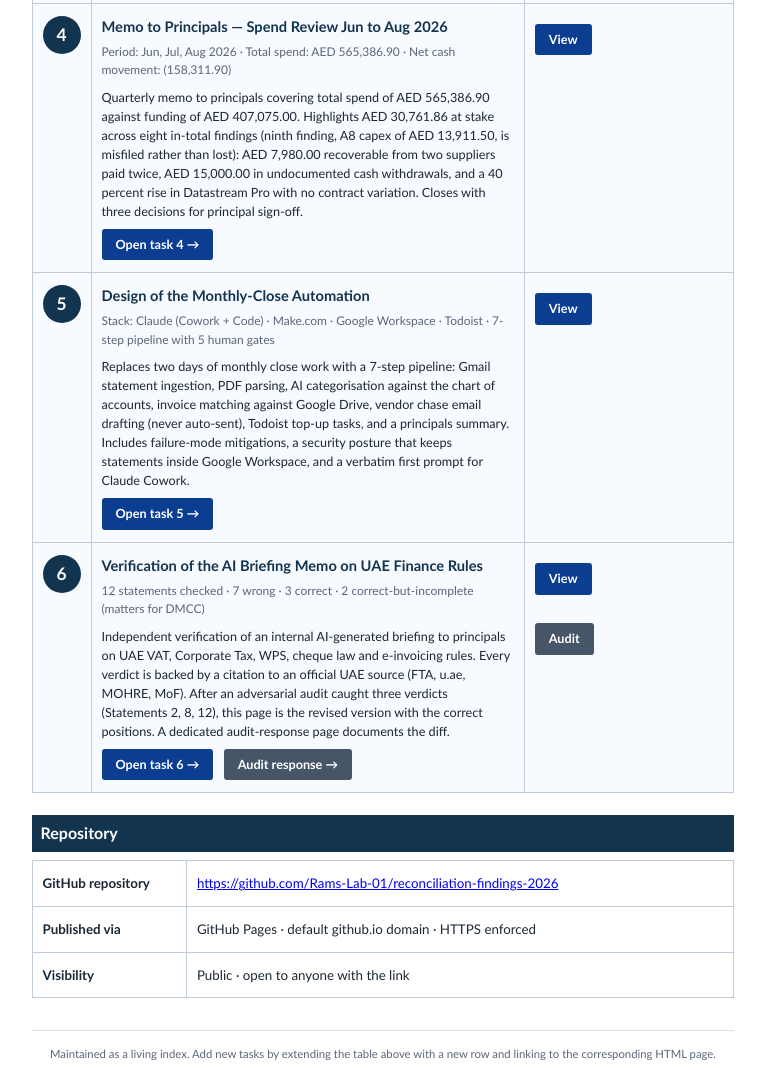
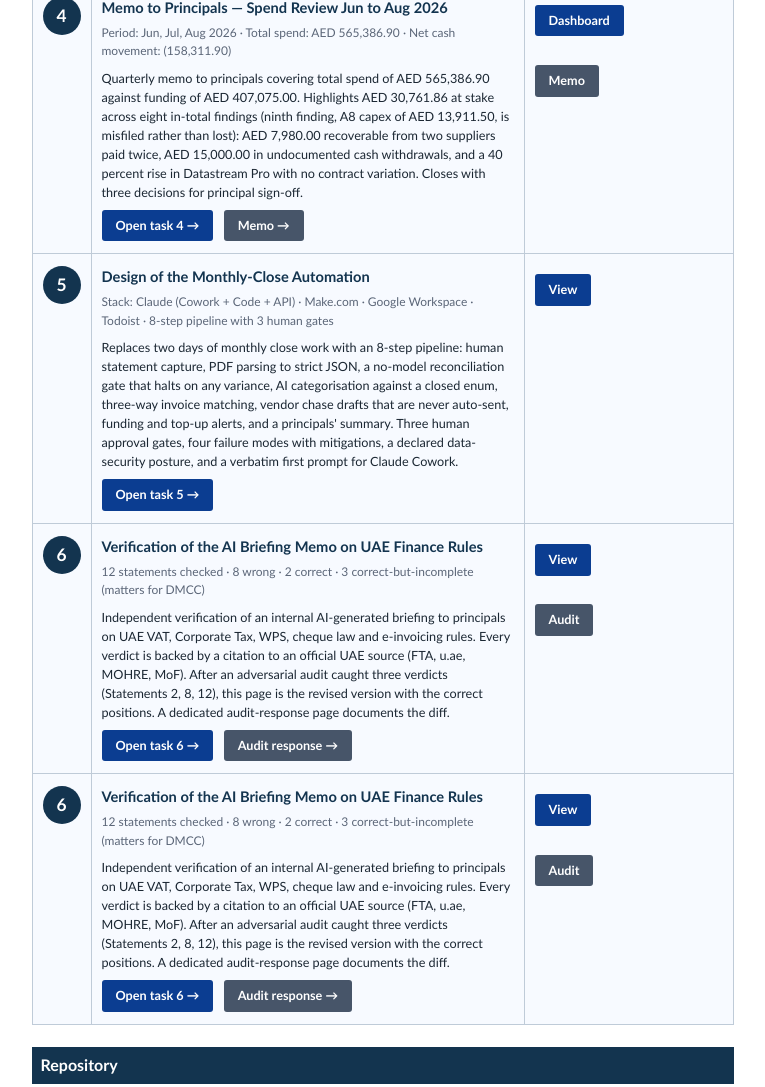
Before and after one commit to Rams-Lab-01/reconciliation-findings-2026, a plain HTML site: page index.html in a window 1280 px wide. Shown: the part 1222-2309 px from the top of the page, without its empty margins (257-1022 px from the left). Drawn offline with Linux system fonts and the light colour scheme.

Commit message:
C23-C25 corrections

```diff
--- a/index.html
+++ b/index.html
@@ -144,8 +144,8 @@ footer {
   <div class="task-meta">Period: 02-Aug-2026 to 22-Aug-2026 · Currency: AED · Closing balance: 229,281.25</div>
   <div class="task-desc">
     Bank reconciliation review of the August 2026 cashbook against the bank statement.
-    Covers five reconciling items totalling AED 13,063.75, the duplicate payment of
-    AED 12,600 to Nimbus IT Services, and the AED 93,750 post-dated cheque that the
+    Covers four reconciling items totalling AED 13,063.75, plus a fifth finding
+    that produces no difference at all — the AED 93,750 post-dated cheque the
     bank honoured thirteen days before its stated date.
   </div>
   <a class="task-link" href="reconciliation-findings.html">Open task 1 →</a>
@@ -208,9 +208,13 @@ footer {
     principal sign-off.
   </div>
   <a class="task-link" href="spend-review.html">Open task 4 →</a>
+  &nbsp;
+  <a class="task-link" href="spend-review-memorandum.html" style="background:#475569;">Memo →</a>
 </td>
 <td class="ctr">
-  <a class="task-link" href="spend-review.html">View</a>
+  <a class="task-link" href="spend-review.html">Dashboard</a>
+  <br><br>
+  <a class="task-link" href="spend-review-memorandum.html" style="background:#475569;">Memo</a>
 </td>
 </tr>
 
@@ -218,14 +222,14 @@ footer {
 <td><span class="task-no">5</span></td>
 <td>
   <div class="task-title">Design of the Monthly-Close Automation</div>
-  <div class="task-meta">Stack: Claude (Cowork + Code) · Make.com · Google Workspace · Todoist · 7-step pipeline with 5 human gates</div>
+  <div class="task-meta">Stack: Claude (Cowork + Code + API) · Make.com · Google Workspace · Todoist · 8-step pipeline with 3 human gates</div>
   <div class="task-desc">
-    Replaces two days of monthly close work with a 7-step pipeline: Gmail
-    statement ingestion, PDF parsing, AI categorisation against the chart of
-    accounts, invoice matching against Google Drive, vendor chase email drafting
-    (never auto-sent), Todoist top-up tasks, and a principals summary. Includes
-    failure-mode mitigations, a security posture that keeps statements inside
-    Google Workspace, and a verbatim first prompt for Claude Cowork.
+    Replaces two days of monthly close work with an 8-step pipeline: human statement
+    capture, PDF parsing to strict JSON, a no-model reconciliation gate that halts on any
+    variance, AI categorisation against a closed enum, three-way invoice matching, vendor
+    chase drafts that are never auto-sent, funding and top-up alerts, and a principals'
+    summary. Three human approval gates, four failure modes with mitigations, a declared
+    data-security posture, and a verbatim first prompt for Claude Cowork.
   </div>
   <a class="task-link" href="task-5-automation-design.html">Open task 5 →</a>
 </td>
@@ -238,7 +242,30 @@ footer {
 <td><span class="task-no">6</span></td>
 <td>
   <div class="task-title">Verification of the AI Briefing Memo on UAE Finance Rules</div>
-  <div class="task-meta">12 statements checked · 7 wrong · 3 correct · 2 correct-but-incomplete (matters for DMCC)</div>
+  <div class="task-meta">12 statements checked · 8 wrong · 2 correct · 3 correct-but-incomplete (matters for DMCC)</div>
+  <div class="task-desc">
+    Independent verification of an internal AI-generated briefing to principals on
+    UAE VAT, Corporate Tax, WPS, cheque law and e-invoicing rules. Every verdict
+    is backed by a citation to an official UAE source (FTA, u.ae, MOHRE, MoF).
+    After an adversarial audit caught three verdicts (Statements 2, 8, 12), this
+    page is the revised version with the correct positions. A dedicated
+    audit-response page documents the diff.
+  </div>
+  <a class="task-link" href="task-6-finance-rules-check.html">Open task 6 →</a>
+  &nbsp;
+  <a class="task-link" href="task-6-audit-response.html" style="background:#475569;">Audit response →</a>
+</td>
+<td class="ctr">
+  <a class="task-link" href="task-6-finance-rules-check.html">View</a>
+  <br><br>
+  <a class="task-link" href="task-6-audit-response.html" style="background:#475569;">Audit</a>
+</td>
+</tr>
+<tr class="task-6">
+<td><span class="task-no">6</span></td>
+<td>
+  <div class="task-title">Verification of the AI Briefing Memo on UAE Finance Rules</div>
+  <div class="task-meta">12 statements checked · 8 wrong · 2 correct · 3 correct-but-incomplete (matters for DMCC)</div>
   <div class="task-desc">
     Independent verification of an internal AI-generated briefing to principals on
     UAE VAT, Corporate Tax, WPS, cheque law and e-invoicing rules. Every verdict
```
